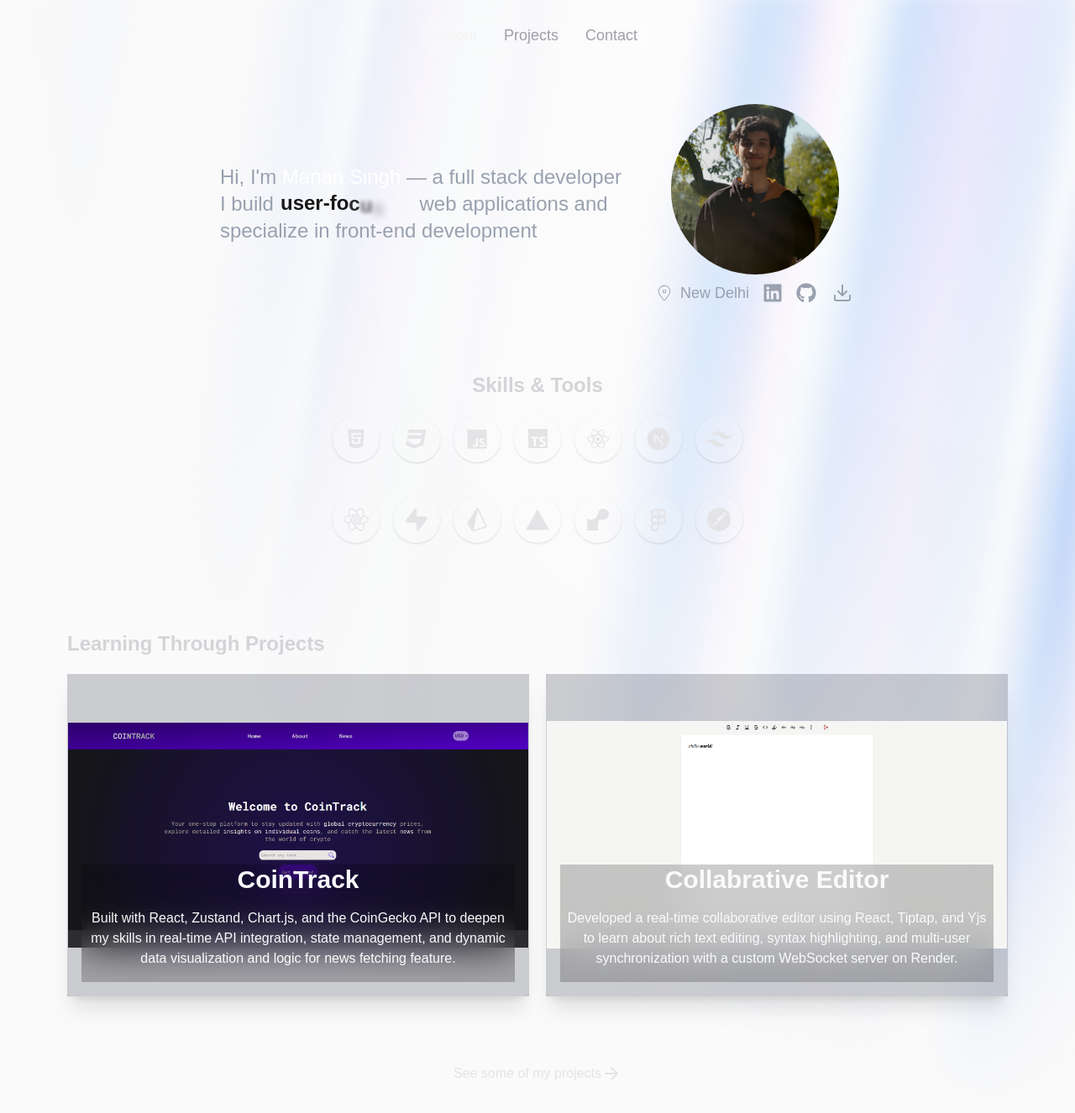
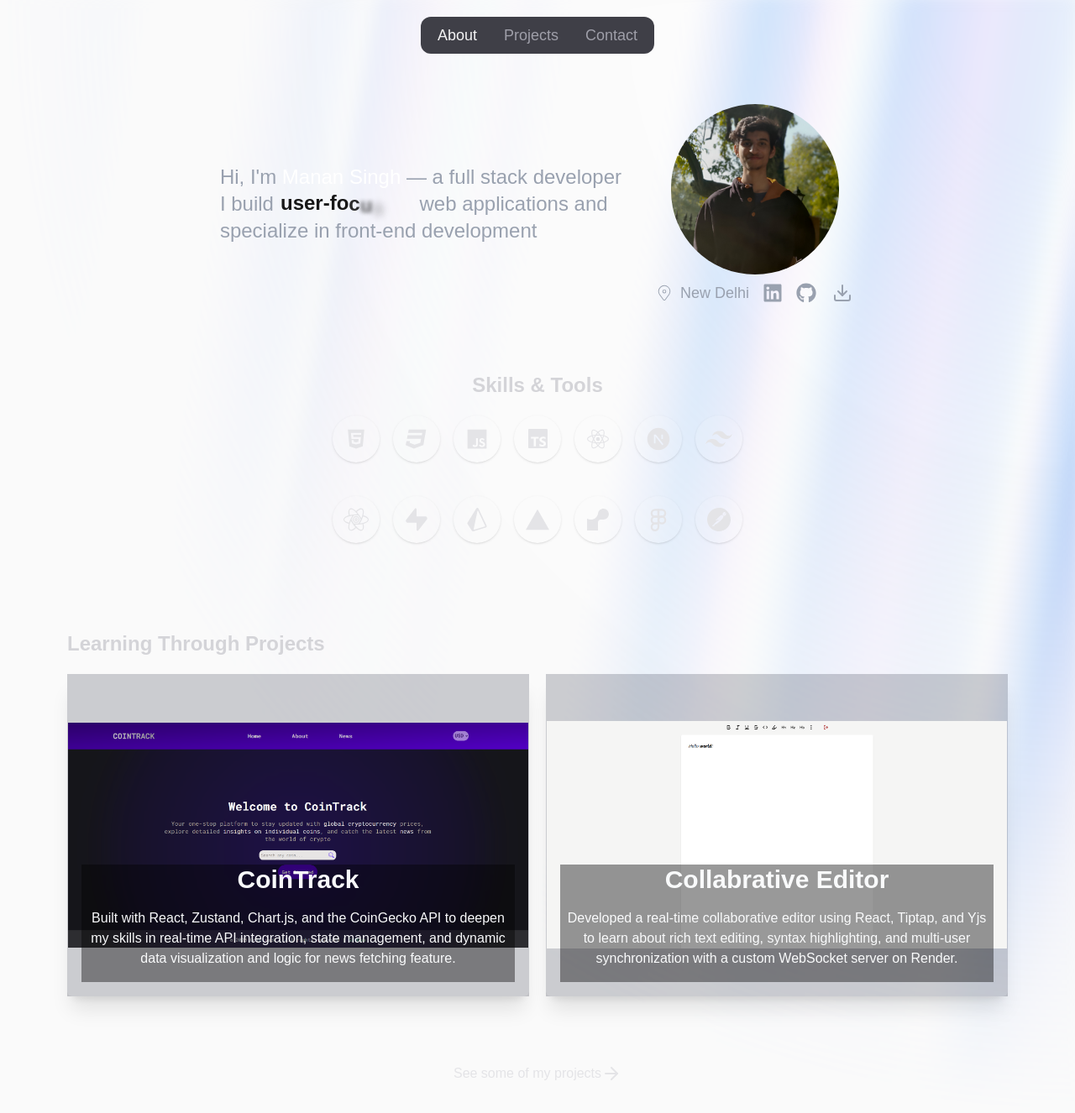
Before and after one commit to Manan-Singh10/portfolio-manan-singh, a Next.js app: page / in a window 1280 px wide. Shown: the top 1326 px of the page at 84% size. Built offline with nearby package versions, Linux system fonts and the light colour scheme.

Commit message:
removed blur for performance

```diff
--- a/app/components/NavBar.tsx
+++ b/app/components/NavBar.tsx
@@ -14,7 +14,7 @@ const NavBar = () => {
   const currentPath = usePathname();
 
   return (
-    <nav className="bg-white/10 backdrop-blur-sm px-5 py-2 m-5 rounded-xl sticky z-1000 top-5">
+    <nav className="bg-zinc-700 px-5 py-2 m-5 rounded-xl sticky z-1000 top-5">
       <ul className="flex gap-8">
         {links.map((link) => (
           <li
--- a/components/ui/background-overlay-card.tsx
+++ b/components/ui/background-overlay-card.tsx
@@ -45,7 +45,7 @@ export function Card({
       >
         <div
           className={`relative z-50 text-center ${
-            hydrated && !hover ? "backdrop-blur-xl bg-black/20" : ""
+            hydrated && !hover ? "bg-black/40" : ""
           }`}
         >
           <h2 className="font-bold text-xl md:text-3xl text-gray-50">
```
